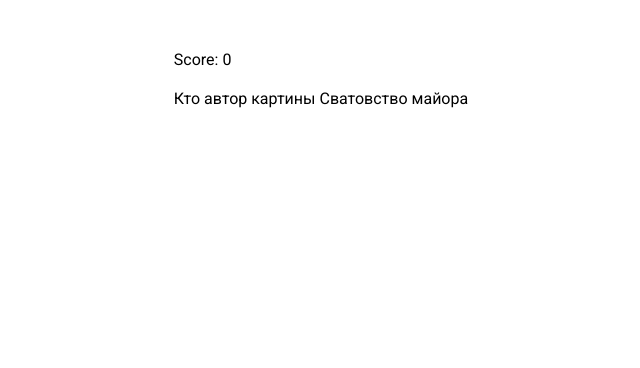
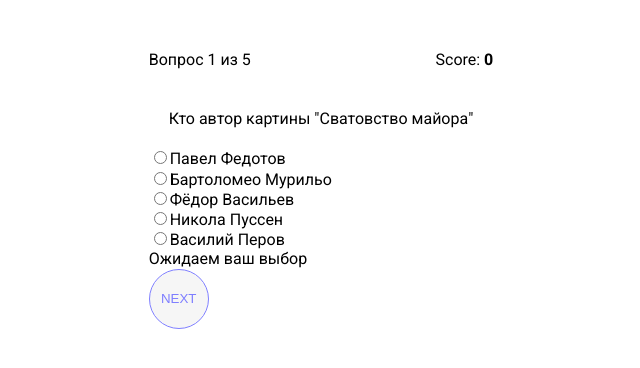
Before and after one commit to MaryAnzh/Quiz-on-Promise, a website built with webpack: page index.html in a window 1280 px wide. Both pictures are taken after a click on the button "START". Shown: the whole page, without its empty margins (319-959 px from the left). Built offline with nearby package versions, Linux system fonts and the light colour scheme.

Commit message:
feat: add round page

```diff
--- a/src/assets/style/style.scss
+++ b/src/assets/style/style.scss
@@ -45,3 +45,5 @@ section {
 }
 
 @import './common/common.scss';
+@import '../../view/pages/round-page/round-page.scss';
+@import '../../view/components/questionComponent//question.scss';
--- a/src/data/answer.interface.ts
+++ b/src/data/answer.interface.ts
@@ -1,6 +1,5 @@
 export interface IAnswer {
     number: number,
-    text: string,
+    author: string,
     isTrue: boolean,
-    trueAnswer: string,
 }
--- /dev/null
+++ b/src/model/game-model.ts
@@ -0,0 +1,31 @@
+import { IAnswer } from '../data/answer.interface';
+import { IImageData } from '../data/image-data.interface';
+
+export class GameModel {
+    constructor() { }
+
+    createRoundAnswer(imagesData: IImageData[], questionNumber: number): IAnswer[] {
+        const answersCount = 5;
+        const trueAnswer: IAnswer = {
+            isTrue: true,
+            author: imagesData[questionNumber].author,
+            number: questionNumber,
+        }
+
+        const falseAnswersArr: IImageData[] = [...imagesData];
+        falseAnswersArr.splice(questionNumber, 1);
+        falseAnswersArr.sort(() => Math.random() - 0.5);
+        falseAnswersArr.splice(answersCount - 1, falseAnswersArr.length - 1);
+        const roundAnswers: IAnswer[] = falseAnswersArr.map((answer): IAnswer => {
+            return {
+                isTrue: false,
+                number: +answer.imageNum,
+                author: answer.author,
+            }
+        });
+        roundAnswers.push(trueAnswer);
+        roundAnswers.sort(() => Math.random() - 0.5);
+        console.log(roundAnswers);
+        return roundAnswers;
+    }
+}
--- a/src/service/function-wrapper.ts
+++ b/src/service/function-wrapper.ts
@@ -1,11 +1,21 @@
 import { IAppData } from "../data/app-data.intarface";
 import { RoundPage } from "../view/pages/round-page/round-page";
+import { GameModel } from '../model/game-model';
+import { IAnswer } from "../data/answer.interface";
 
 export function wrapperFunction(data: IAppData): Promise<IAppData> {
-    let questioncount = 0;
+    let questionNumber = 0;
     const body = document.querySelector('body');
-    const roundPage = new RoundPage(data, questioncount);
-    body.append(roundPage.wrapper);
+    const roundPage = new RoundPage();
+
+    if (questionNumber < 6) {
+        body.append(roundPage.wrapper);
+        const gameModel = new GameModel();
+        const roundAnswers: IAnswer[] = gameModel.createRoundAnswer(data.imagesData, questionNumber);
+
+        roundPage.upDateRoundInfo(data, questionNumber, roundAnswers);
+
+    }
 
     return new Promise((resolve) => {
 
--- a/src/view/components/answersComponent/answers.ts
+++ b/src/view/components/answersComponent/answers.ts
@@ -10,7 +10,7 @@ export class AnswersComponent {
         this.list.classList.add('question-list');
     }
 
-    createItemsList(items: IAnswer[]): void {
+    createItemsList(items: IAnswer[]): HTMLInputElement[] {
         this.answerSet = items;
         items.forEach(el => {
             const item = document.createElement('li');
@@ -19,10 +19,11 @@ export class AnswersComponent {
             radio.setAttribute('type', 'radio');
             radio.setAttribute('name', 'quiz-answer');
             const label = document.createElement('label');
-            label.textContent = el.text;
+            label.textContent = el.author;
             item.append(radio, label);
-            this.list.append(this.list);
+            this.list.append(item);
             this.radioInputsSet.push(radio);
         });
+        return this.radioInputsSet;
     }
 }
--- a/src/view/components/nextRoudComponent/next-round.component.ts
+++ b/src/view/components/nextRoudComponent/next-round.component.ts
@@ -8,8 +8,9 @@ export class NextRoundComponent {
         this.wrapper.classList.add('next-round-wrapper');
         this.message = document.createElement('p');
         this.message.classList.add('next-round-wrapper__message');
+        this.message.textContent = 'Ожидаем ваш выбор';
         this.button = document.createElement('button');
-        this.button.classList.add('blocked');
+        this.button.classList.add('blocked', 'button');
         this.button.textContent = 'Next';
         this.wrapper.append(this.message, this.button);
     }
--- a/src/view/components/questionComponent/question.scss
+++ b/src/view/components/questionComponent/question.scss
@@ -0,0 +1,7 @@
+.guestion {
+    padding: 20px;
+
+    .test {
+        color: blue;
+    }
+}
--- a/src/view/components/questionComponent/question.ts
+++ b/src/view/components/questionComponent/question.ts
@@ -8,6 +8,5 @@ export class QuestionComponent {
         this.text = document.createElement('p');
         this.text.classList.add('guestion__text');
         this.wrapper.append(this.text);
-        this.text.textContent = 'Заглушка';
     }
 }
--- a/src/view/pages/round-page/round-page.scss
+++ b/src/view/pages/round-page/round-page.scss
@@ -0,0 +1,21 @@
+.round-page {
+    &__info {
+        width: 100%;
+        display: flex;
+        justify-content: space-between;
+
+        &__question-info {
+            width: fit-content;
+        }
+
+        &__score {
+            width: fit-content;
+
+            span {
+                font-weight: bold;
+            }
+        }
+    }
+
+
+}
--- a/src/view/pages/round-page/round-page.ts
+++ b/src/view/pages/round-page/round-page.ts
@@ -2,28 +2,41 @@ import { IAppData } from '../../../data/app-data.intarface'
 import { QuestionComponent } from '../../components/questionComponent/question';
 import { AnswersComponent } from '../../components/answersComponent/answers';
 import { NextRoundComponent } from '../../components/nextRoudComponent/next-round.component';
-import { IImageData } from '../../../data/image-data.interface';
+import { IAnswer } from '../../../data/answer.interface';
 
 export class RoundPage {
     public wrapper: HTMLDivElement;
     public main: HTMLElement;
+    public infoWrap: HTMLElement;
+    public questionInfo: HTMLParagraphElement;
     public score: HTMLParagraphElement
     public question = new QuestionComponent();
     public answers = new AnswersComponent();
     public nextRoudSection = new NextRoundComponent();
 
-    constructor(data: IAppData, quwstionNumber: number) {
+    constructor() {
         this.wrapper = document.createElement('div');
         this.wrapper.classList.add('wrapper');
         this.main = document.createElement('main');
-        this.main.classList.add('mian');
+        this.main.classList.add('round-page');
+        this.infoWrap = document.createElement('div');
+        this.infoWrap.classList.add('round-page__info');
+        this.questionInfo = document.createElement('p');
+        this.questionInfo.classList.add('round-page__info__question-info');
         this.score = document.createElement('p');
-        this.score.classList.add('mian__score');
-        this.score.textContent = `Score: ${data.gemePoint}`;
-        this.question.text.textContent = `Кто автор картины ${data.imagesData[quwstionNumber].name}`;
-
+        this.score.classList.add('round-page__info__score');
+        this.infoWrap.append(this.questionInfo, this.score);
 
         this.wrapper.append(this.main);
-        this.main.append(this.score, this.question.wrapper);
+
+    }
+
+    upDateRoundInfo(data: IAppData, quwstionNumber: number, roundAnswers: IAnswer[]) {
+        this.questionInfo.innerHTML = `Вопрос ${quwstionNumber + 1} из 5`;
+        this.score.innerHTML = `Score: <span>${data.gemePoint}</span>`;
+        this.question.text.textContent = `Кто автор картины "${data.imagesData[quwstionNumber].name}"`;
+
+        this.main.append(this.infoWrap, this.question.wrapper, this.answers.list, this.nextRoudSection.wrapper);
+        const radioSet = this.answers.createItemsList(roundAnswers);
     }
 }
```
Also changed, not shown: src/model/app-model.ts (deleted, +0 -22 lines).
